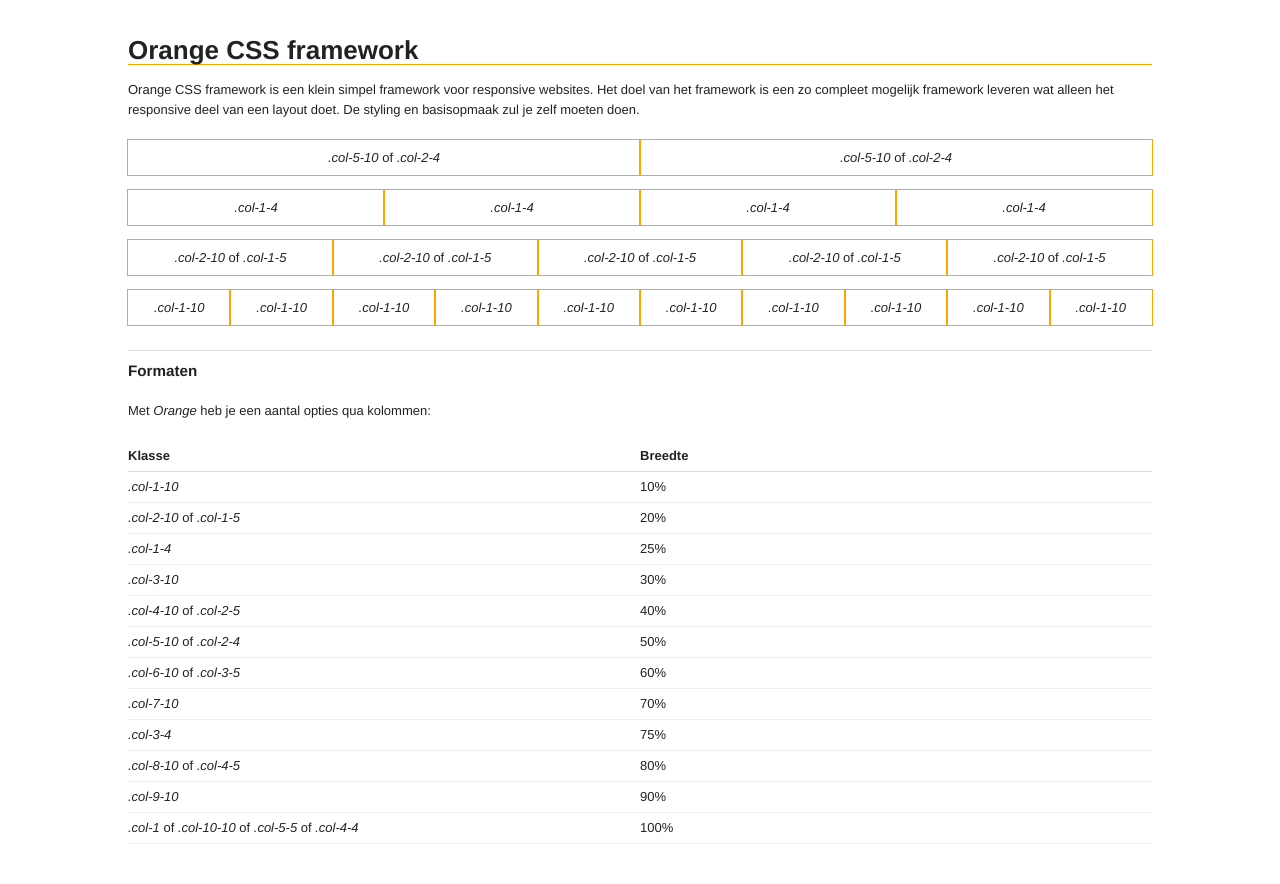
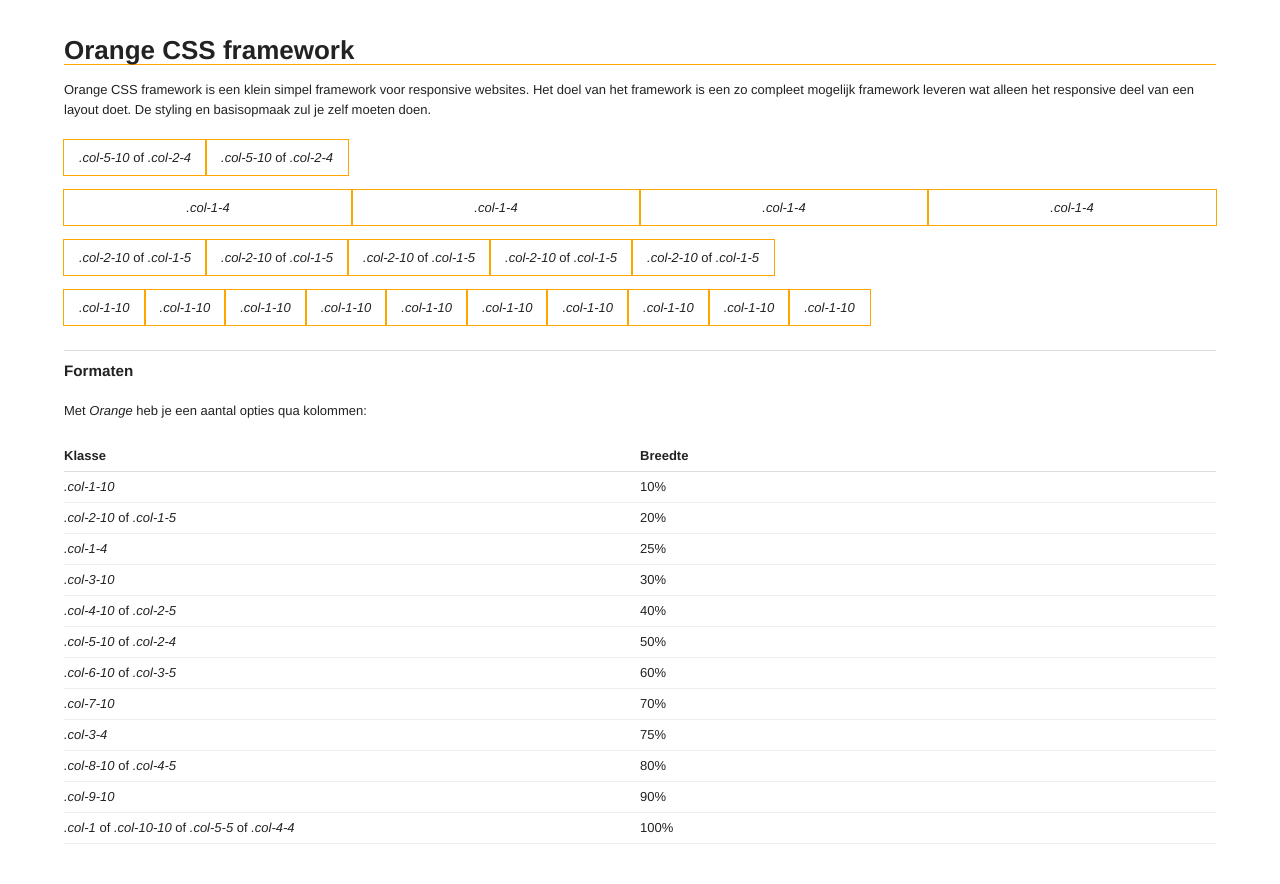
Before and after one commit to sebastiaanfranken/orange, a PHP site: page / in a window 1280 px wide. Run offline with PHP 8.4, Linux system fonts and the light colour scheme.

Commit message:
Small rewrite for 1.5 release

```diff
--- a/CSS/grid.css
+++ b/CSS/grid.css
@@ -1,4 +1,6 @@
-*, *:after, *:before {
+/* --- Base CSS --- */
+
+*, *:before, *:after {
 	margin: 0;
 	padding: 0;
 	-webkit-box-sizing: border-box;
@@ -7,18 +9,19 @@
 }
 
 .container {
-	width: 80%;
+	width: 90%;
 	margin: 0 auto;
-	max-width: 1440px;
+	max-width: 1280px;
+	min-height: 1px;
 }
 
 .container:after {
-	content: " ";
-	display: table;
+	content: "";
+	display: block;
 	clear: both;
 }
 
-[class*="col-"] {
+[class^="col-"] {
 	float: left;
 	padding-left: 15px;
 	padding-right: 15px;
@@ -27,72 +30,80 @@
 
 /* --- Columns --- */
 
-.col-1-10 {
-	width: 10%;
+.col-1-2 {
+	width: 50%;
 }
 
-.col-1-5, .col-2-10 {
-	width: 20%;
+.col-2-2 {
+	width: 100%;
+}
+
+.col-1-3 {
+	width: 33%;
+}
+
+.col-2-3 {
+	width: 66%;
+}
+
+.col-3-3 {
+	width: 100%;
 }
 
 .col-1-4 {
 	width: 25%;
 }
 
-.col-3-10 {
-	width: 30%;
-}
-
-.col-2-5, .col-4-10 {
-	width: 40%;
-}
-
-.col-5-10, .col-2-4 {
+.col-2-4 {
 	width: 50%;
-}
-
-.col-3-5, .col-6-10 {
-	width: 60%;
-}
-
-.col-7-10 {
-	width: 70%;
 }
 
 .col-3-4 {
 	width: 75%;
 }
 
-.col-4-5, .col-8-10 {
+.col-4-4 {
+	width: 100%;
+}
+
+.col-1-5 {
+	width: 20%;
+}
+
+.col-2-5 {
+	width: 40%;
+}
+
+.col-3-5 {
+	width: 60%;
+}
+
+.col-4-5 {
 	width: 80%;
 }
 
-.col-9-10 {
-	width: 90%;
-}
-
-.col-1, .col-5-5, .col-10-10, .col-4-4 {
+.col-5-5 {
 	width: 100%;
 }
 
+.col-2-2,
+.col-3-3,
+.col-4-4,
+.col-5-5 {
+	float: none;
+}
 
-/* --- Base media queries --- */
+/* --- Base media query --- */
 
 @media (max-width: 768px) {
+
 	.container {
-		width: 95%;
+		width: 100%;
 	}
 
-	[class*="col-"] {
+	[class^="col-"] {
 		width: 100%;
 		float: none;
 	}
+
 }
-
-/* --- Example media query for very wide screens --- */
-
-@media (max-width: 1900px) {
-	.container {
-		max-width: 1680px;
-	}
-}
```
